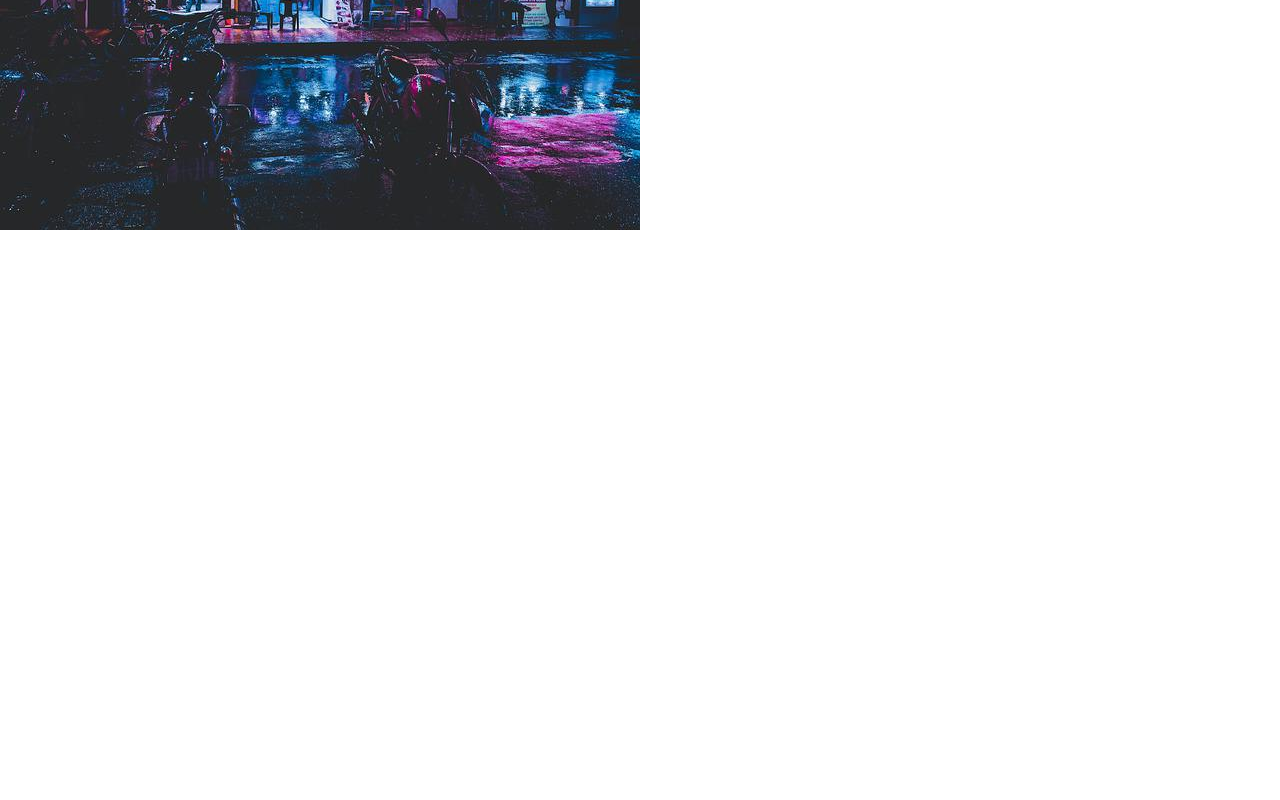
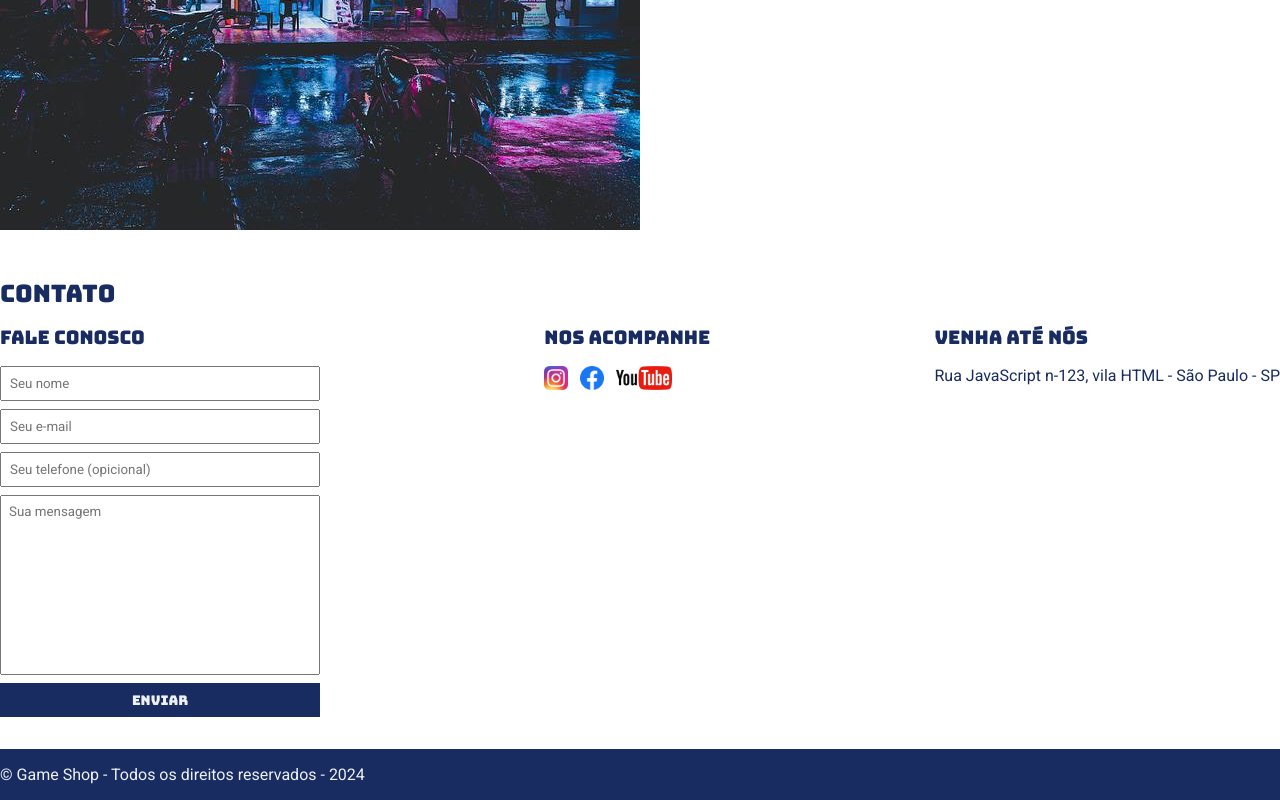
Before and after one commit to DevSilvio/ebac-projeto-01, a plain HTML site: page index.html in a window 1280 px wide. Shown: the part 349-1149 px from the top of the page. Before the commit the page ends 800 px from the top, so only its background shows below. Drawn offline with Linux system fonts and the light colour scheme.

Commit message:
site game shop completo

```diff
--- a/index.html
+++ b/index.html
@@ -18,16 +18,16 @@
             <nav>
                 <ul>
                     <li>
-                        <a href="">Sobre a loja</a>
+                        <a href="#about">Sobre a loja</a>
                     </li>
                     <li>
-                        <a href="">Contato</a>
+                        <a href="#contact">Contato</a>
                     </li>
                 </ul>
             </nav>
         </div>
     </header>
-    <section>
+    <section id="about">
         <div class="container">
             <img class="store-front" src="images/loja.jpg" alt="fachada da loja game shop">
             <div>
@@ -45,7 +45,56 @@
                 </ul>
             </div>
         </div>
-
     </section>
+    <section id="contact">
+        <div class="container">
+            <h2>Contato</h2>
+            <div class="contact-methods">
+                <div>
+                    <h3>Fale Conosco</h3>
+                    <form action="">
+                        <input type="text" placeholder="Seu nome" required>
+                        <input type="email" placeholder="Seu e-mail" required>
+                        <input type="tel" placeholder="Seu telefone (opicional)">
+                        <textarea name="" id="" cols="30" rows="10" placeholder="Sua mensagem" required></textarea>
+                        <button type="submit">Enviar</button>
+                    </form>
+                </div>
+                <div>
+                    <h3>Nos acompanhe</h3>
+                    <ul class="social-links">
+                        <li>
+                            <a href="#" title="Siga-nos no Instagram">
+                                <img src="images/instagram.png" alt="Logo do Instagram">
+                            </a>
+                        </li>
+                        <li>
+                            <a href="#" title="Siga-nos no Facebook">
+                                <img src="images/facebook.png" alt="Logo do Facebook">
+                            </a>
+                        </li>
+                        <li>
+                            <a href="#" title="Visite nosso canal no youTube">
+                                <img src="images/youtube.png" alt="Logo do YouTube">
+                            </a>
+                        </li>
+                    </ul>
+                </div>
+                <div>
+                    <h3>Venha até nós</h3>
+                    <p>
+                        Rua JavaScript n-123, vila HTML - São Paulo - SP
+                    </p>
+                </div>
+            </div>
+        </div>
+    </section>
+    <footer>
+        <div class="container">
+            <p>
+                &copy; Game Shop - Todos os direitos reservados - 2024
+            </p>
+        </div>
+    </footer>
 </body>
 </html>
--- a/main.css
+++ b/main.css
@@ -5,11 +5,16 @@
 }
 
 header,
-section h2 {
+section h2,
+section h3,
+form button {
     font-family: "Bungee", serif;
+    font-weight: normal;
 }
 
-body{
+body,
+input,
+textarea{
     font-family: "Roboto", serif;
 }
 
@@ -17,11 +22,6 @@ header {
     padding: 16px 0;
     background-color: #182c61;
     color: #ecf0f1;
-}
-
-header h1,
-section h2 {
-    font-weight: normal;
 }
 
 header nav li {
@@ -77,3 +77,64 @@ section p {
 .store-front {
     margin-right: 32px;
 }
+
+.social-links img {
+    height: 24px;
+}
+
+.social-links li {
+    display: inline;
+    margin-right: 8px;
+}
+
+.social-links li a {
+    text-decoration: none;
+}
+
+#contact .container {
+    display: block;
+}
+
+.contact-methods {
+    display: flex;
+    justify-content: space-between;
+}
+
+form input,
+form textarea,
+form button {
+    display: block;
+    width: 320px;
+    margin-bottom: 8px;
+    padding: 8px;
+}
+
+form textarea {
+    resize: none;
+    height: 180px;
+}
+
+section h3 {
+    margin-bottom: 16px;
+}
+
+form button {
+    background-color: #182c61;
+    color: #ecf0f1;
+    border: none;
+    cursor: pointer;
+}
+
+form button:hover{
+    background-color: #314e9e;
+}
+
+input:focus, textarea:focus {
+    outline-color: #182c61;
+}
+
+footer {
+    background-color: #182c61;
+    color: #ecf0f1;
+    padding: 16px 0;
+}
```
